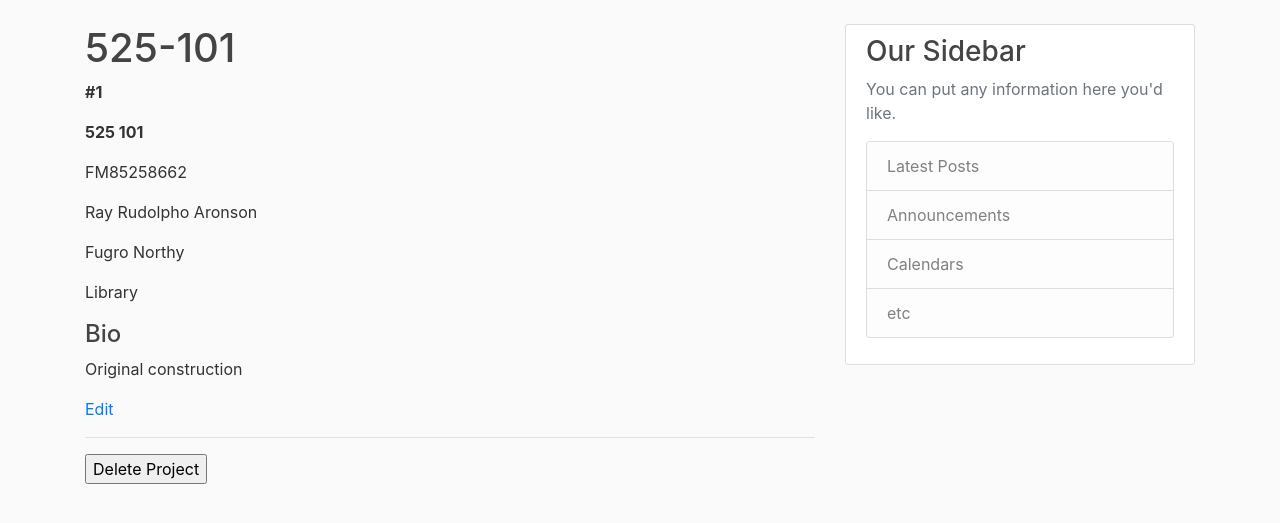
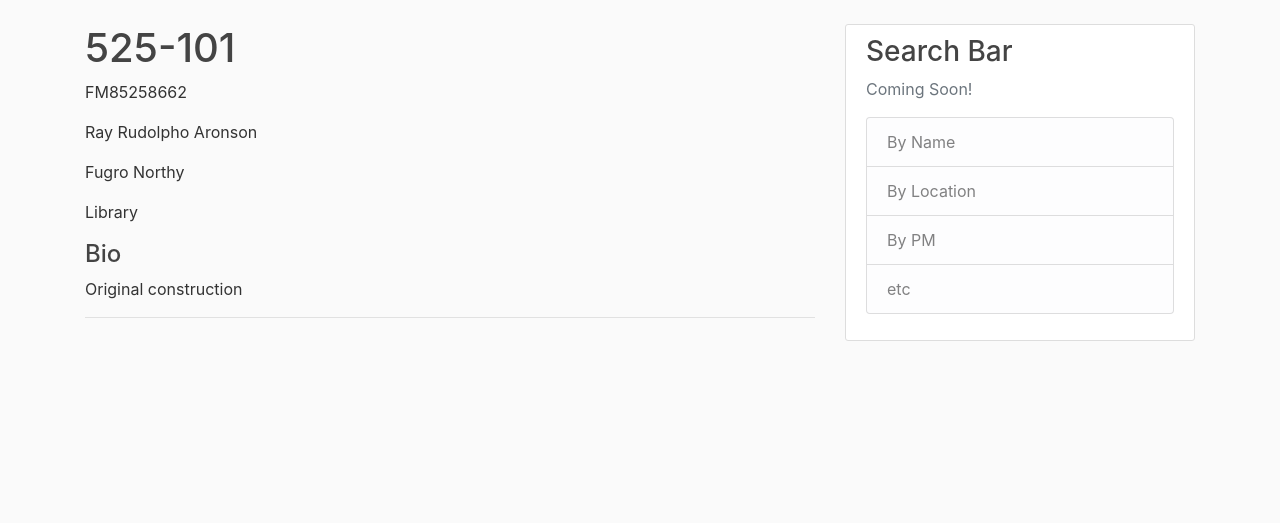
Before and after one commit to pdbartsch/assign_draw_num, a Flask app: page /1/ in a window 1280 px wide. Shown: the part 56-579 px from the top of the page. Run offline with Flask 2, Linux system fonts and the light colour scheme; data comes from the database, SQL or seed files in the repository; some libraries are stand-ins or nearby versions.

Commit message:
only edit if authenticated

```diff
--- a/flaskdraw/templates/base.html
+++ b/flaskdraw/templates/base.html
@@ -69,12 +69,12 @@
             </div>
             <div class="col-md-4">
                 <div class="content-section">
-                    <h3>Our Sidebar</h3>
-                    <p class='text-muted'>You can put any information here you'd like.
+                    <h3>Search Bar</h3>
+                    <p class='text-muted'>Coming Soon!
                         <ul class="list-group">
-                            <li class="list-group-item list-group-item-light">Latest Posts</li>
-                            <li class="list-group-item list-group-item-light">Announcements</li>
-                            <li class="list-group-item list-group-item-light">Calendars</li>
+                            <li class="list-group-item list-group-item-light">By Name</li>
+                            <li class="list-group-item list-group-item-light">By Location</li>
+                            <li class="list-group-item list-group-item-light">By PM</li>
                             <li class="list-group-item list-group-item-light">etc</li>
                         </ul>
                     </p>
--- a/flaskdraw/templates/project.html
+++ b/flaskdraw/templates/project.html
@@ -7,10 +7,6 @@
 </span>
 <div class="content">
   <div class="drawing">
-    <p><b>#{{ project.id }}</b></p>
-    <b>
-      <p class="name">{{ project.locnum }} {{ project.drawnum }}</p>
-    </b>
     <p>{{ project.projectnum }}</p>
     <p>{{ project.projectmngr }}</p>
     <p>{{ project.mainconsult }}</p>
@@ -19,10 +15,10 @@
       <h4>Bio</h4>
       <p>{{ project.comments }}</p>
     </div>
+    <hr />
 
+    {% if current_user.is_authenticated %}
     <a href="{{ url_for('edit', project_id=project.id) }}">Edit</a>
-
-    <hr />
     <form method="POST" action="{{ url_for('delete', project_id=project.id) }}">
       <input
         type="submit"
@@ -30,6 +26,7 @@
         onclick="return confirm('Are you sure you want to delete this entry?')"
       />
     </form>
+    {% endif %}
   </div>
 </div>
 {% endblock content %}
```
